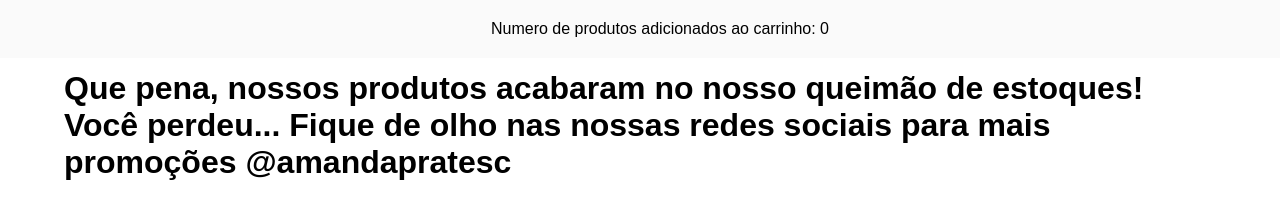
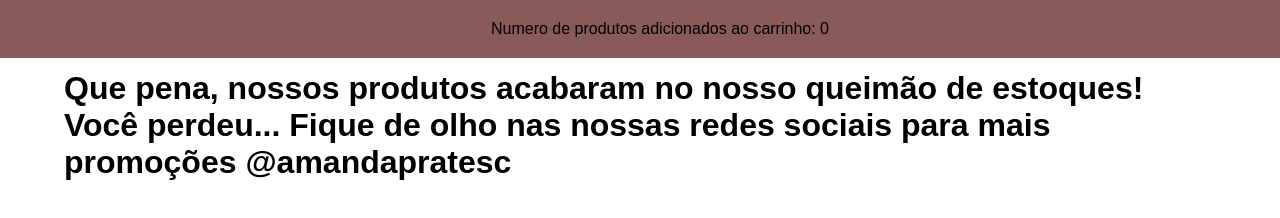
Before and after one commit to jubilly/projeto-infra, a website: page frontend/index.html in a window 1280 px wide. Drawn offline with Linux system fonts and the light colour scheme; no server answers.

Commit message:
testando deploy

```diff
--- a/frontend/index.html
+++ b/frontend/index.html
@@ -15,7 +15,7 @@
     }
     .header {
         max-width: 100%;
-        background: #fafafa;
+        background: #885a5a;
         padding: 20px;
         text-align: center;
         position: fixed;
```
